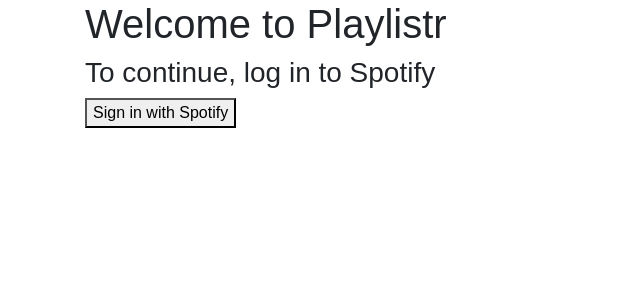
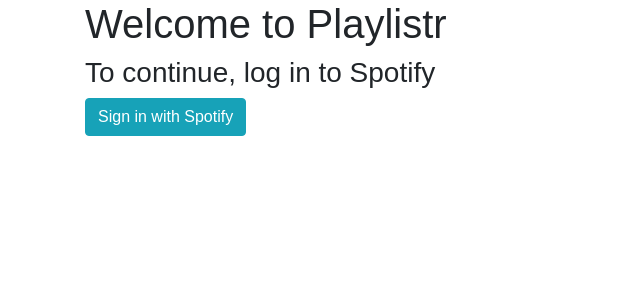
Before and after one commit to connietran-dev/playlistr, a React (Create React App) app in the folder client/: page / in a window 1280 px wide. Shown: the top 300 px of the page, without its empty margins (0-640 px from the left). Built offline with nearby package versions, Linux system fonts and the light colour scheme.

Commit message:
Create fetch for playlists on Home

```diff
--- a/client/src/pages/Login/index.js
+++ b/client/src/pages/Login/index.js
@@ -3,6 +3,8 @@ import React from 'react';
 import Container from 'react-bootstrap/Container';
 import Row from 'react-bootstrap/Row';
 import Col from 'react-bootstrap/Col';
+
+import Button from 'react-bootstrap/Button';
 
 import './style.css';
 
@@ -13,13 +15,13 @@ function Login() {
                 <Col>
                     <h1>Welcome to Playlistr</h1>
                     <h3>To continue, log in to Spotify</h3>
-                    <button onClick={() => {
+                    <Button variant="info" onClick={() => {
                         window.location = window.location.href.includes('localhost')
                             ? 'http://localhost:8888/spotify/login'
                             : 'https://playlistr-io.herokuapp.com/spotify/login'
                     }}>
                         Sign in with Spotify
-                </button>
+                </Button>
                 </Col>
             </Row>
         </Container>
```
